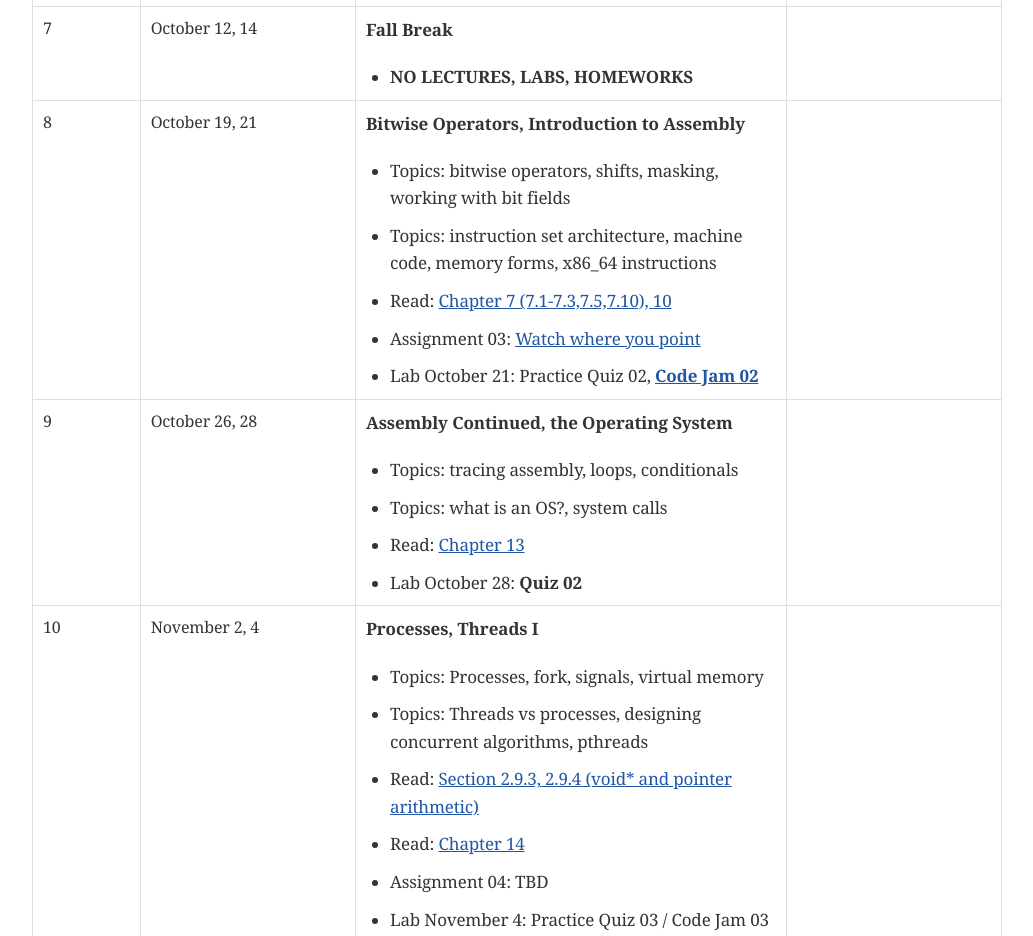
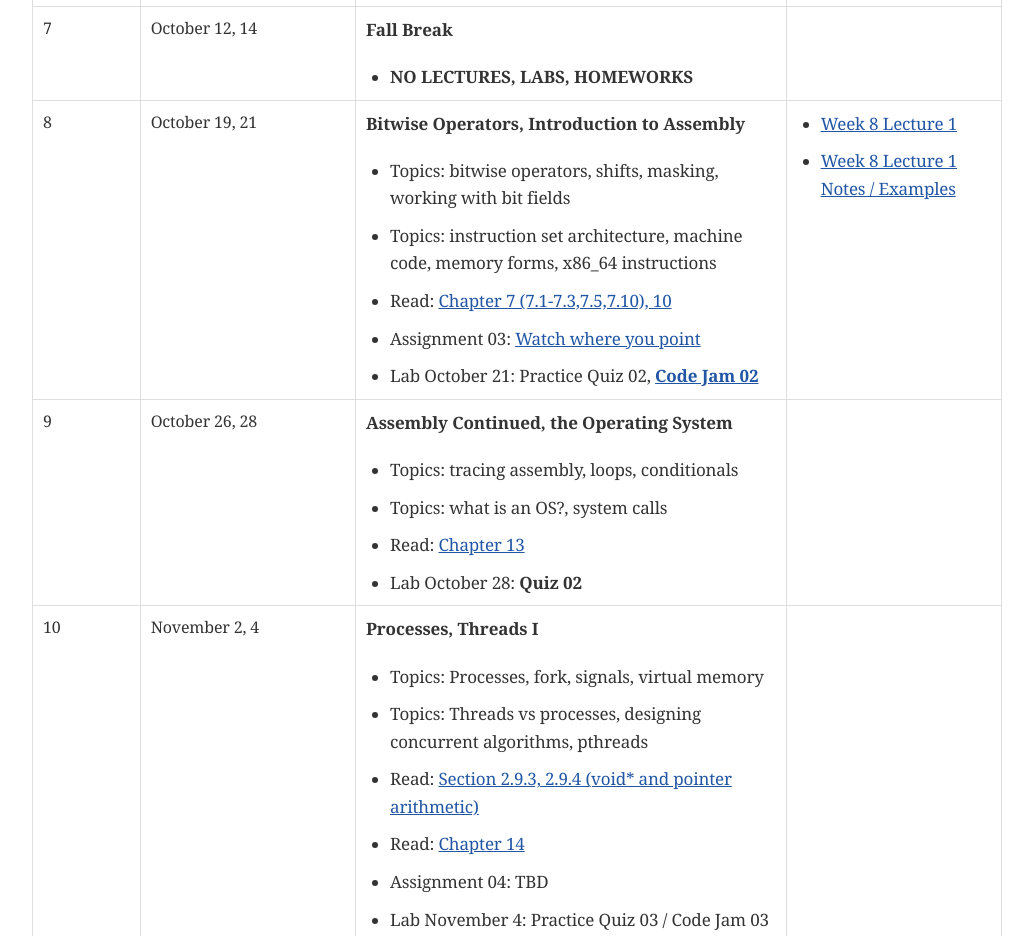
Before and after one commit to BrynMawr-CS223-F26/website, a plain HTML site: page schedule.html in a window 1280 px wide. Shown: the part 1472-2408 px from the top of the page, without its empty margins (123-1156 px from the left). Drawn offline with Linux system fonts and the light colour scheme; a web font is replaced by a local one.

Commit message:
add week 8 lecture 1 notes / slides

```diff
--- a/schedule.html
+++ b/schedule.html
@@ -698,7 +698,16 @@ body.book #toc,body.book #preamble,body.book h1.sect0,body.book .sect1>h2{page-b
 </li>
 </ul>
 </div></div></td>
-<td class="tableblock halign-left valign-top"><div class="content"></div></td>
+<td class="tableblock halign-left valign-top"><div class="content"><div class="ulist">
+<ul>
+<li>
+<p><a href="lectures/week8lecture1.pdf">Week 8 Lecture 1</a></p>
+</li>
+<li>
+<p><a href="lectures/cs223week8lecture1.pdf">Week 8 Lecture 1 Notes / Examples</a></p>
+</li>
+</ul>
+</div></div></td>
 </tr>
 <tr>
 <td class="tableblock halign-left valign-top"><p class="tableblock">9</p></td>
@@ -885,7 +894,7 @@ body.book #toc,body.book #preamble,body.book h1.sect0,body.book .sect1>h2{page-b
 </div>
 <div id="footer">
 <div id="footer-text">
-Last updated 2026-10-18 17:30:18 -0400
+Last updated 2026-10-20 12:22:45 -0400
 </div>
 </div>
 </body>
```
Also changed, not shown: index.html (+10 -1 lines), 3 other files.
